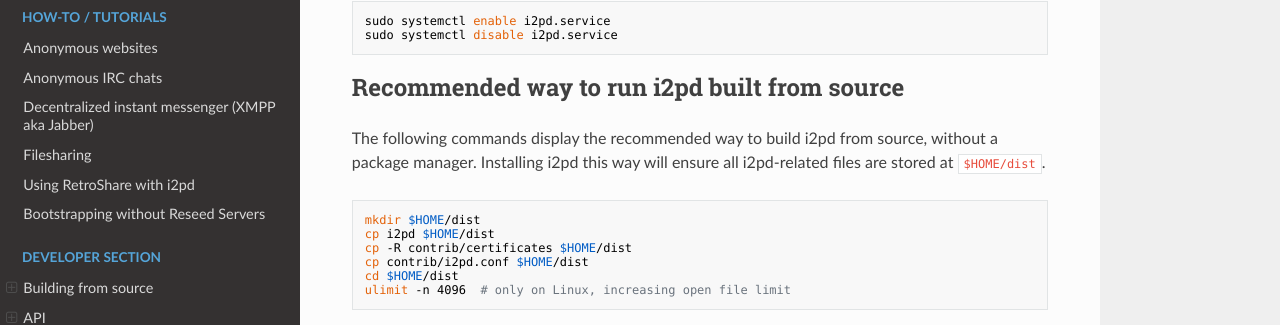
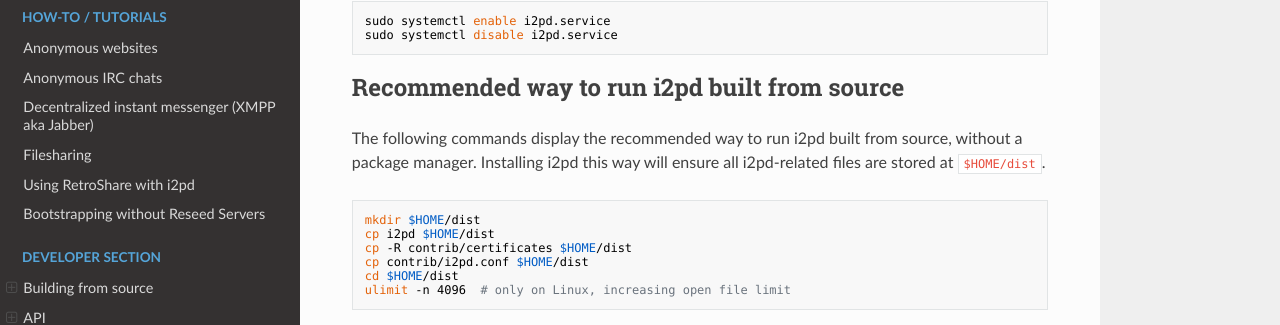
Before and after one commit to PurpleI2P/i2pd_docs_en, an MkDocs documentation site: the page built from docs/user-guide/run.md, in a window 1280 px wide and 900 px high, scrolled down 800 px. Shown: the part 305-630 px from the top of the window. Built offline with MkDocs 1.6.1, drawn with Linux system fonts in a browser that asks for light colours; nearby versions of some CDN libraries; old or Windows-style settings are respelled for this version of MkDocs.

Commit message:
Fix build -> run typo in "how to run i2pd built from source" section

```diff
--- a/docs/user-guide/run.md
+++ b/docs/user-guide/run.md
@@ -45,7 +45,7 @@ To enable/disable autostart of i2pd upon bootup:
 Recommended way to run i2pd built from source
 ---------------------------------------------
 
-The following commands display the recommended way to build i2pd from source, without a package manager. Installing i2pd this
+The following commands display the recommended way to run i2pd built from source, without a package manager. Installing i2pd this
 way will ensure all i2pd-related files are stored at `$HOME/dist`.
 
     mkdir $HOME/dist
```
